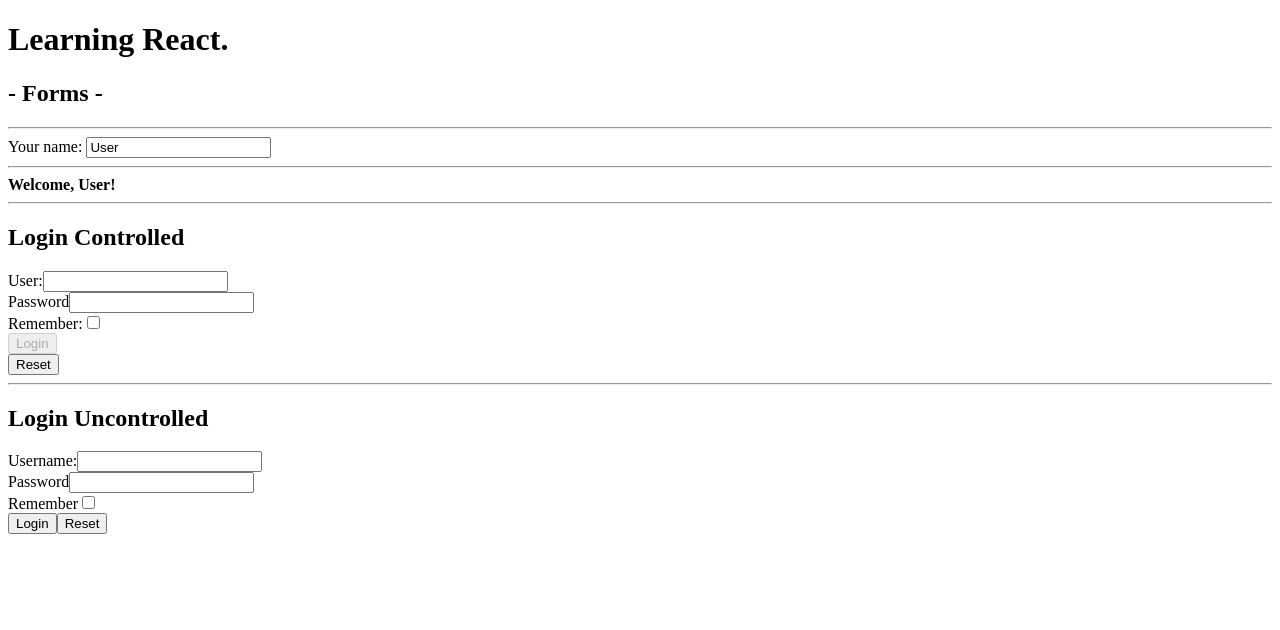
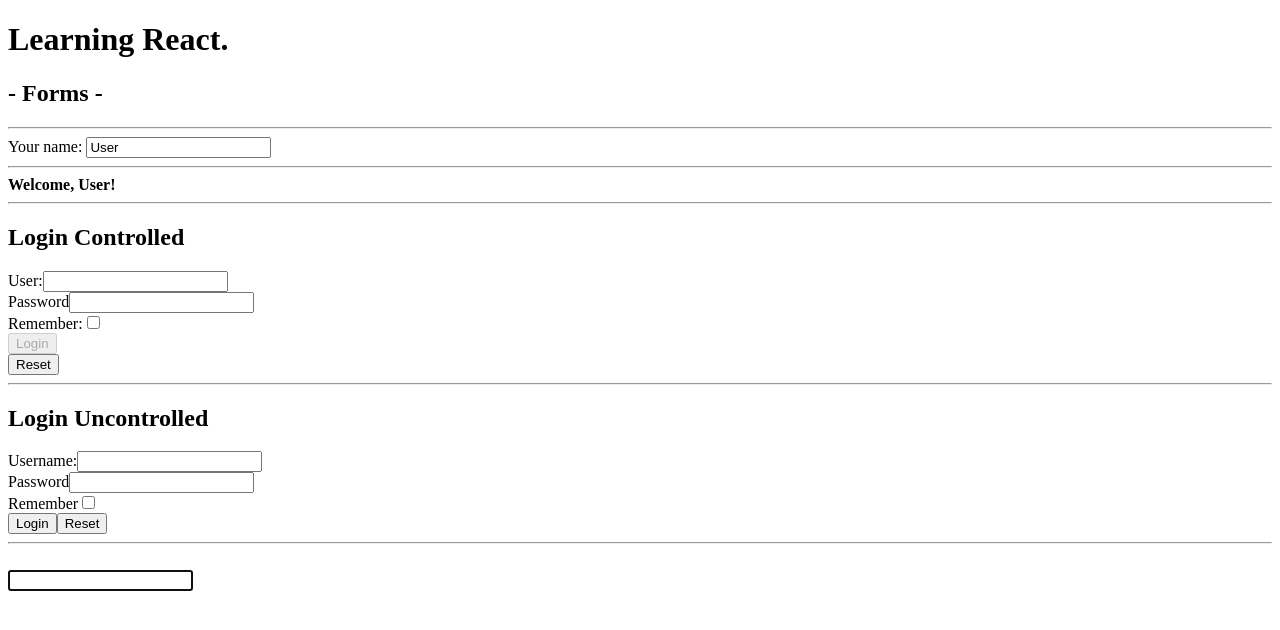
Before and after one commit to Macaicedoa/React, a React (Vite) app in the folder props/: page / in a window 1280 px wide. Shown: the top 630 px of the page. Built offline with nearby package versions, Linux system fonts and the light colour scheme.

Commit message:
Refs -1ç

```diff
--- a/props/src/forms/AppForms.jsx
+++ b/props/src/forms/AppForms.jsx
@@ -2,6 +2,7 @@
 import InteractiveWelcome from './InteractiveWelcome'
 import Login from './Login'
 import UncontrolledForm from './UncontrolledForm'
+import FocusableInput from './FocusableInput'
 
 function AppForms() {
 
@@ -21,6 +22,8 @@
         <hr />
         <h2>Login Uncontrolled</h2>
         <UncontrolledForm/>
+        <hr />
+        <FocusableInput/>
     </div>
   )
 }
--- /dev/null
+++ b/props/src/forms/FocusableInput.jsx
@@ -0,0 +1,22 @@
+import { useEffect, useRef } from "react"
+
+function FocusableInput() {
+
+  const inputRef = useRef(null)
+
+  useEffect(()=>{
+    inputRef.current?.focus()
+    },[])
+
+  console.log(inputRef)
+
+  return (
+    <div>
+      <br />
+      <input ref={inputRef} name="username" type="text" />
+    </div>
+
+  )
+}
+
+export default FocusableInput
```
